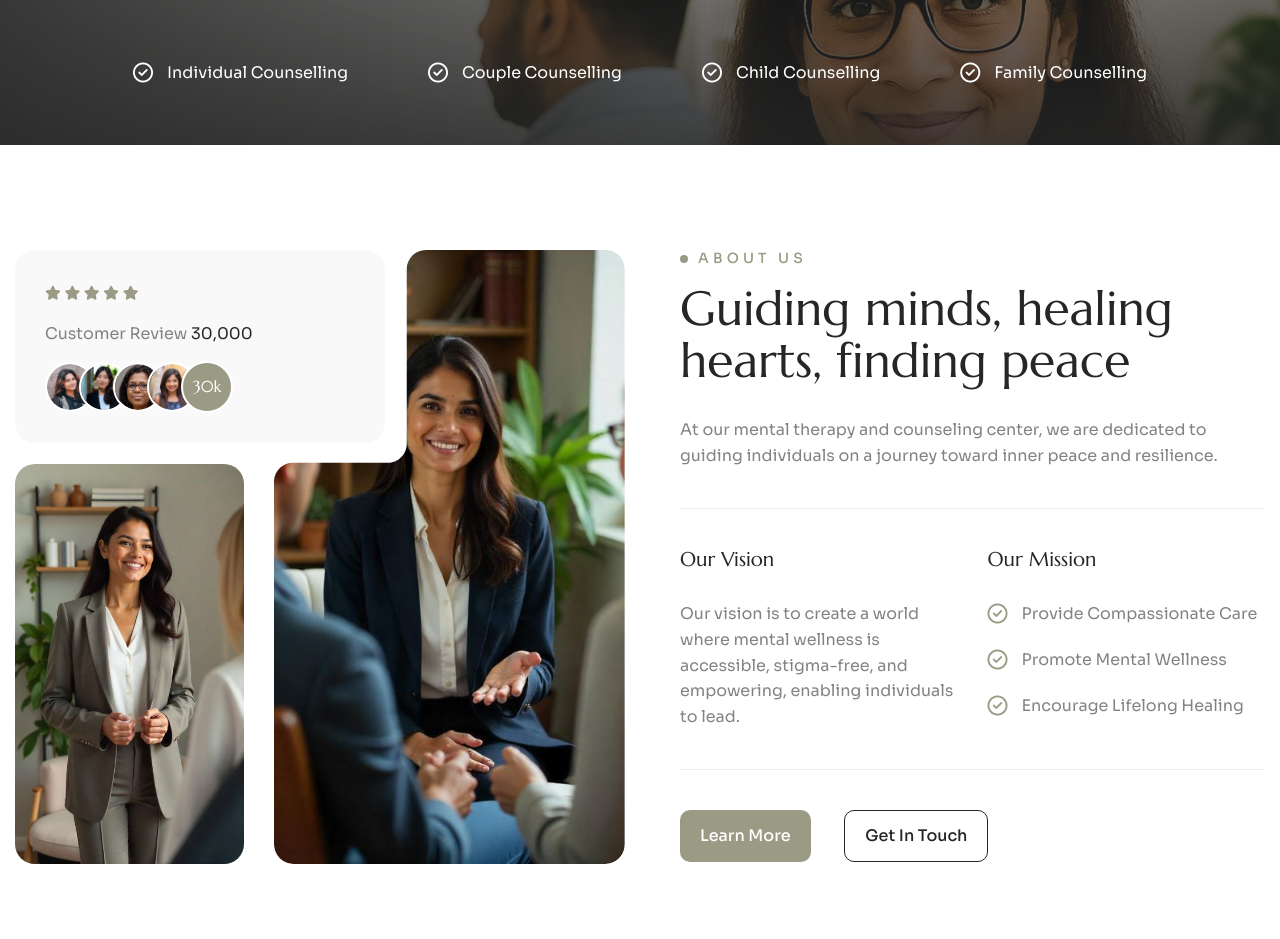
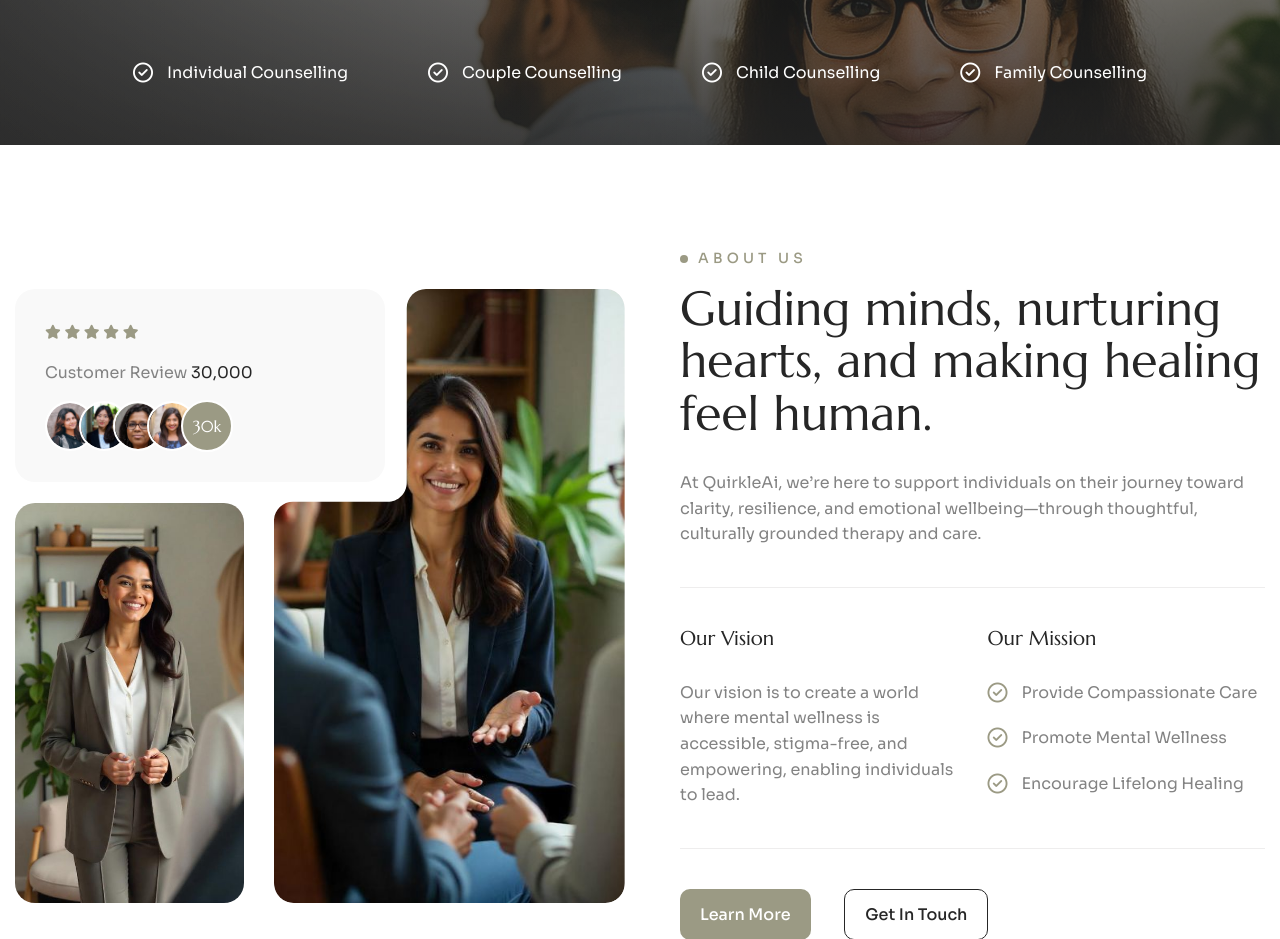
Before and after one commit to readywebsites/new_quirkle, a Django app: page / in a window 1280 px wide. Shown: the part 990-1929 px from the top of the page. Run offline with Django 5.2, Linux system fonts and the light colour scheme; some libraries are stand-ins or nearby versions.

```diff
--- a/templates/index.html
+++ b/templates/index.html
@@ -249,8 +249,8 @@
                         <!-- Section Title Start -->
                         <div class="section-title">
                             <h3 class="wow fadeInUp">about us</h3>
-                            <h2 class="text-anime-style-2" data-cursor="-opaque">Guiding minds, healing hearts, finding peace</h2>
-                            <p class="wow fadeInUp" data-wow-delay="0.2s">At our mental therapy and counseling center, we are dedicated to guiding individuals on a journey toward inner peace and resilience.</p>
+                            <h2 class="text-anime-style-2" data-cursor="-opaque">  Guiding minds, nurturing hearts, and making healing feel human.</h2>
+                            <p class="wow fadeInUp" data-wow-delay="0.2s">  At QuirkleAi, we’re here to support individuals on their journey toward clarity, resilience, and emotional wellbeing—through thoughtful, culturally grounded therapy and care.</p>
                         </div>
                         <!-- Section Title End -->
 
```
